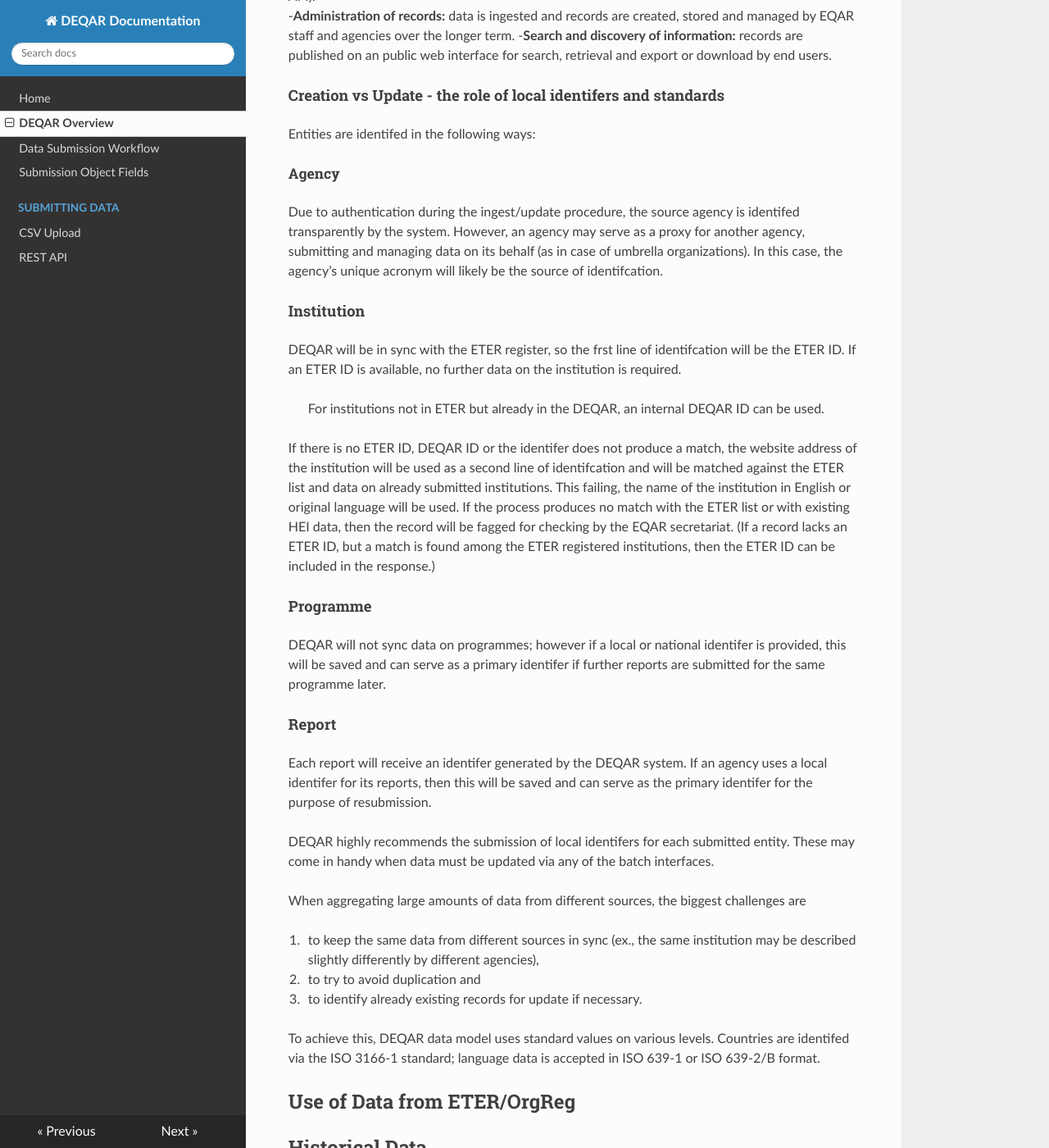
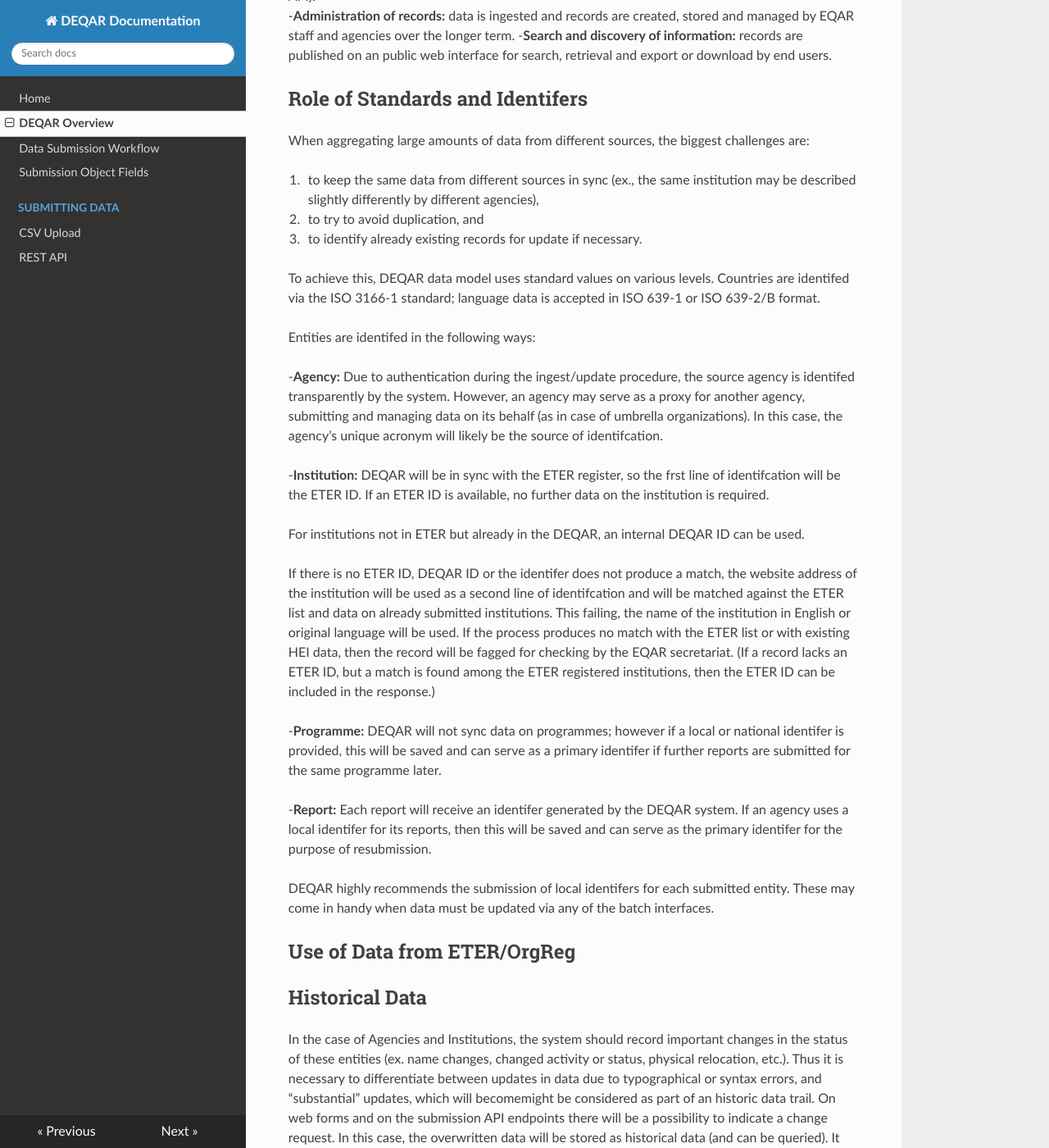
Before and after one commit to EQAR/deqar-docs, an MkDocs documentation site: the page built from docs/DEQAR_overview.md, in a window 1280 px wide and 1400 px high, scrolled down 816 px. Shown: the whole window at 82% size. Built offline with MkDocs 1.6.1, drawn with Linux system fonts in a browser that asks for light colours; nearby versions of some CDN libraries; old or Windows-style settings are respelled for this version of MkDocs; some of the changed lines change nothing that is shown.

Commit message:
Update DEQAR_overview.md

```diff
--- a/docs/DEQAR_overview.md
+++ b/docs/DEQAR_overview.md
@@ -18,24 +18,24 @@
 -**Administration of records:** data is ingested and records are created, stored and managed by EQAR staff and agencies over the longer term.
 -**Search and discovery of information:** records are published on an public web interface for search, retrieval and export or download by end users.
 
-#### Creation vs Update - the role of local identifers and standards
+Role of Standards and Identifers
+--------------------------------
 
+When aggregating large amounts of data from different sources, the biggest challenges are:
+
+1. to keep the same data from different sources in sync (ex., the same institution may be described slightly differently by different agencies),
+2. to try to avoid duplication, and
+3. to identify already existing records for update if necessary.
+
+To achieve this, DEQAR data model uses standard values on various levels. Countries are identifed via the ISO 3166-1 standard; language data is accepted in ISO 639-1 or ISO 639-2/B format.
 
 Entities are identifed in the following ways:
 
-##### Agency
+-**Agency:** Due to authentication during the ingest/update procedure, the source agency is identifed transparently by the system. However, an agency may serve as a proxy for another agency, submitting and managing data on its behalf (as in case of umbrella organizations). In this case, the agency’s unique acronym will likely be the source of identifcation.
 
-Due to authentication during the ingest/update procedure, the source
-agency is identifed transparently by the system. However, an agency may serve as a proxy for another agency, submitting and managing data on its behalf (as in case of umbrella organizations). In this case, the agency’s unique acronym will likely be the source of identifcation.
+-**Institution:** DEQAR will be in sync with the ETER register, so the frst line of identifcation will be the ETER ID. If an ETER ID is available, no further data on the institution is required.
 
-#### Institution
-
-DEQAR will be in sync with the ETER register, so the frst line of identifcation
-will be the ETER ID. If an ETER ID is available, no further data on the
-institution is required.
-
->For institutions not in ETER but already in the DEQAR, an internal DEQAR ID can
->be used.
+For institutions not in ETER but already in the DEQAR, an internal DEQAR ID can be used.
 
 If there is no ETER ID, DEQAR ID or the identifer does not produce a match, the
 website address of the institution will be used as a second line of
@@ -47,32 +47,12 @@
 the ETER registered institutions, then the ETER ID can be included in the
 response.)
 
-#### Programme
+-**Programme:** DEQAR will not sync data on programmes; however if a local or national identifer is provided, this will be saved and can serve as a primary identifer if further reports are submitted for the same programme later.
 
-DEQAR will not sync data on programmes; however if a local or national identifer
-is provided, this will be saved and can serve as a primary identifer if further
-reports are submitted for the same programme later.
+-**Report:** Each report will receive an identifer generated by the DEQAR system. If an agency uses a local identifer for its reports, then this will be saved and can serve as the primary identifer for the purpose of resubmission.
 
-#### Report
-
-Each report will receive an identifer generated by the DEQAR system. If an
-agency uses a local identifer for its reports, then this will be saved and can
-serve as the primary identifer for the purpose of resubmission.
-
-DEQAR highly recommends the submission of local identifers for each submitted
-entity. These may come in handy when data must be updated via any of the batch
+DEQAR highly recommends the submission of local identifers for each submitted entity. These may come in handy when data must be updated via any of the batch
 interfaces.
-
-
-When aggregating large amounts of data from different sources, the biggest challenges are
-
-1. to keep the same data from different sources in sync (ex., the same institution may be described slightly differently by different agencies),
-2. to try to avoid duplication and
-3. to identify already existing records for update if necessary.
-
-To achieve this, DEQAR data model uses standard values on various levels.
-Countries are identifed via the ISO 3166-1 standard; language data is accepted
-in ISO 639-1 or ISO 639-2/B format.
 
 Use of Data from ETER/OrgReg
 ----------------------------
```
